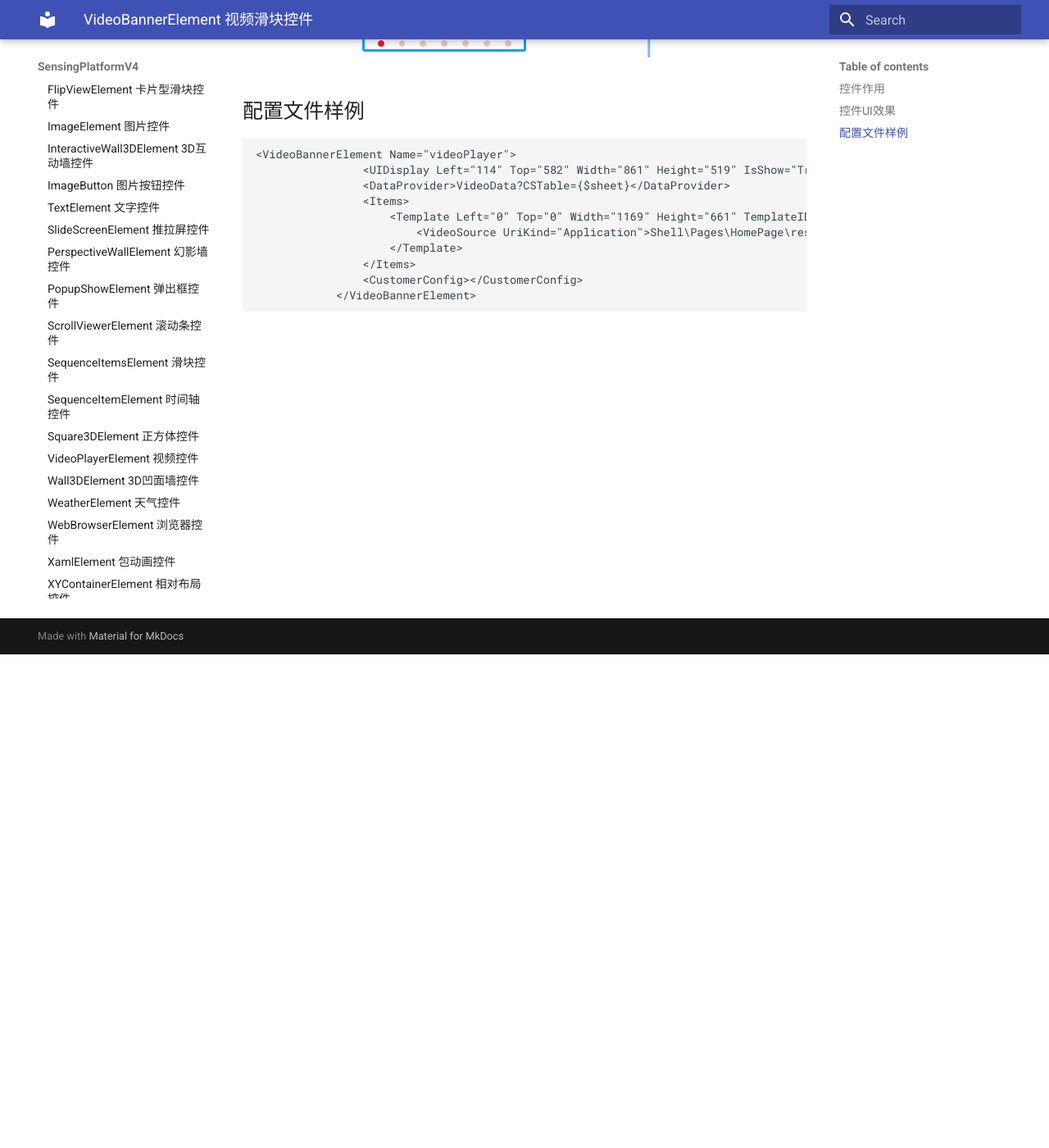
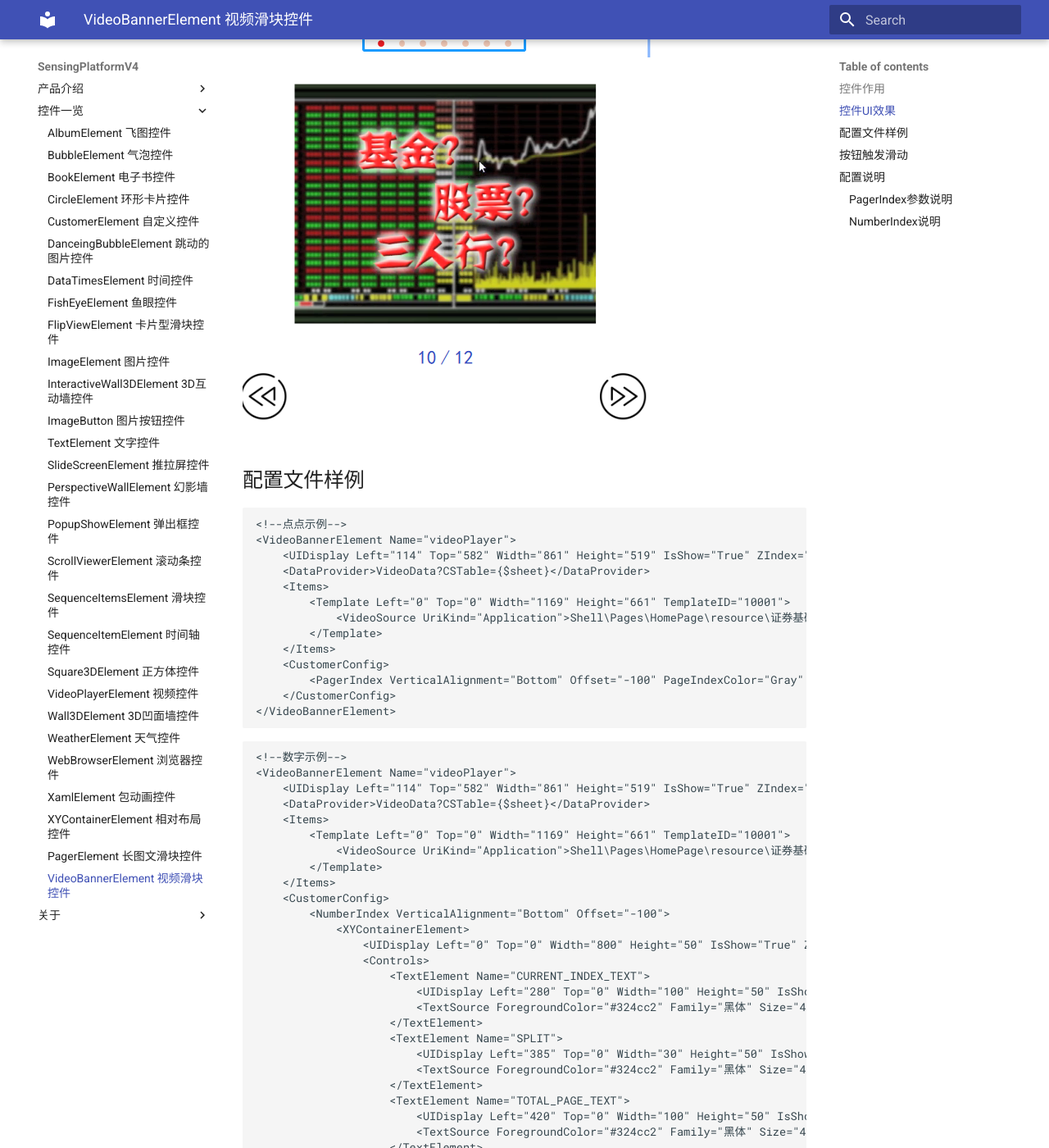
Before and after one commit to troncell/SensingPlatformDocs, an MkDocs documentation site: the page built from docs/控件一览/VideoBannerElement.md, in a window 1280 px wide and 1400 px high, scrolled down 602 px. Shown: the whole window at 82% size. Built offline with MkDocs 1.6.1 and Material for MkDocs 9.7.7, drawn with Linux system fonts in a browser that asks for light colours; some of the changed text lies outside the part shown.

Commit message:
videobanner number index

````diff
--- a/docs/控件一览/VideoBannerElement.md
+++ b/docs/控件一览/VideoBannerElement.md
@@ -1,31 +1,93 @@
 # 视频滑块控件（VideoBannerElement）
+
 
 ## 控件作用
 
-多个视频左右滑动
+多个视频左右滑动，支持按钮触发左右滑动
 
 ## 控件UI效果
 ![Placeholder](../../images/VideoBannerElement.png)
 
+![Placeholder](../../images/VideoBannerElement_number_index.png)
 
 ## 配置文件样例
+
 ```
+<!--点点示例-->
 <VideoBannerElement Name="videoPlayer">
-                <UIDisplay Left="114" Top="582" Width="861" Height="519" IsShow="True" ZIndex="1" UsePercent="False" />
-                <DataProvider>VideoData?CSTable={$sheet}</DataProvider>
-                <Items>
-                    <Template Left="0" Top="0" Width="1169" Height="661" TemplateID="10001">
-                        <VideoSource UriKind="Application">Shell\Pages\HomePage\resource\证券基础知识\衍生品\视频\{$weizhi}\{$video}</VideoSource>
-                    </Template>
-                </Items>
-                <CustomerConfig></CustomerConfig>
-            </VideoBannerElement>
+    <UIDisplay Left="114" Top="582" Width="861" Height="519" IsShow="True" ZIndex="1" UsePercent="False" />
+    <DataProvider>VideoData?CSTable={$sheet}</DataProvider>
+    <Items>
+        <Template Left="0" Top="0" Width="1169" Height="661" TemplateID="10001">
+            <VideoSource UriKind="Application">Shell\Pages\HomePage\resource\证券基础知识\衍生品\视频\{$weizhi}\{$video}</VideoSource>
+        </Template>
+    </Items>
+    <CustomerConfig>
+        <PagerIndex VerticalAlignment="Bottom" Offset="-100" PageIndexColor="Gray" PageIndexSelectedColor="RED" />
+    </CustomerConfig>
+</VideoBannerElement>
+```
+
+```
+<!--数字示例-->
+<VideoBannerElement Name="videoPlayer">
+    <UIDisplay Left="114" Top="582" Width="861" Height="519" IsShow="True" ZIndex="1" UsePercent="False" />
+    <DataProvider>VideoData?CSTable={$sheet}</DataProvider>
+    <Items>
+        <Template Left="0" Top="0" Width="1169" Height="661" TemplateID="10001">
+            <VideoSource UriKind="Application">Shell\Pages\HomePage\resource\证券基础知识\衍生品\视频\{$weizhi}\{$video}</VideoSource>
+        </Template>
+    </Items>
+    <CustomerConfig>
+        <NumberIndex VerticalAlignment="Bottom" Offset="-100">
+            <XYContainerElement>
+                <UIDisplay Left="0" Top="0" Width="800" Height="50" IsShow="True" ZIndex="1" UsePercent="False" />
+                <Controls>
+                    <TextElement Name="CURRENT_INDEX_TEXT">
+                        <UIDisplay Left="280" Top="0" Width="100" Height="50" IsShow="True" ZIndex="2" UsePercent="False" />
+                        <TextSource ForegroundColor="#324cc2" Family="黑体" Size="40" CultureInfo="zh-CN" Alignment="Right">1</TextSource>
+                    </TextElement>
+                    <TextElement Name="SPLIT">
+                        <UIDisplay Left="385" Top="0" Width="30" Height="50" IsShow="True" ZIndex="2" UsePercent="False" />
+                        <TextSource ForegroundColor="#324cc2" Family="黑体" Size="40" CultureInfo="zh-CN" Alignment="Center">/</TextSource>
+                    </TextElement>
+                    <TextElement Name="TOTAL_PAGE_TEXT">
+                        <UIDisplay Left="420" Top="0" Width="100" Height="50" IsShow="True" ZIndex="2" UsePercent="False" />
+                        <TextSource ForegroundColor="#324cc2" Family="黑体" Size="40" CultureInfo="zh-CN" Alignment="Left">100</TextSource>
+                    </TextElement>
+                </Controls>
+            </XYContainerElement>
+        </NumberIndex> -
+    </CustomerConfig>
+</VideoBannerElement>
+```
+
+## 按钮触发滑动
+```
+<!--上一页-->
+<ImageButton>
+    <UIDisplay Left="0" Top="0" Width="512" Height="512" IsShow="True" ZIndex="1" UsePercent="False" />
+    <ImageSource UriKind="Application">Shell\Pages\HomePage\resource\last_btn.jpg</ImageSource>
+    <ClickEvent>IndexChanged?TargetPageName=HomePage&amp;TargetControlName=videoBanner&amp;IndexString=Pre&amp;Index=-1</ClickEvent>
+</ImageButton>
+<!--下一页-->
+<ImageButton>
+    <UIDisplay Left="500" Top="0" Width="512" Height="512" IsShow="True" ZIndex="1" UsePercent="False" />
+    <ImageSource UriKind="Application">Shell\Pages\HomePage\resource\next_btn.jpg</ImageSource>
+    <ClickEvent>IndexChanged?TargetPageName=HomePage&amp;TargetControlName=videoBanner&amp;IndexString=Next&amp;Index=-1</ClickEvent>
+</ImageButton>
 ```
 
 
-<!-- ## 配置说明
-1. 节点BgType: Type:是否配置背景，1为显示，0为不显示，然后配置背景图片所在的位置即可；
+## 配置说明
+可以设置两种页码控件，其它NumberIndex可以包含一个XYContainerElement包含元素控件。
 
-2. 节点Fold:配置资源文件夹所在的路径；
+### PagerIndex参数说明
+1. VerticalAlignment="Bottom" 垂直位置(Top | Center | Bottom)
+2. Offset="-100"  垂直偏移
+3. PageIndexColor="Gray" 点点颜色
+4. PageIndexSelectedColor="RED" 点点选中颜色
 
-3. 节点 IsFoldBarVisible False 表示下方分类文件夹是否显示，False 表示不显示，True则表示显示。 -->
+### NumberIndex说明
+1. VerticalAlignment="Bottom" 垂直位置(Top | Center | Bottom)
+2. Offset="-100"  垂直偏移
````
Also changed, not shown: docs/1.xml (+10 -46 lines), docs/images/VideoBannerElement_number_index.png (added).
